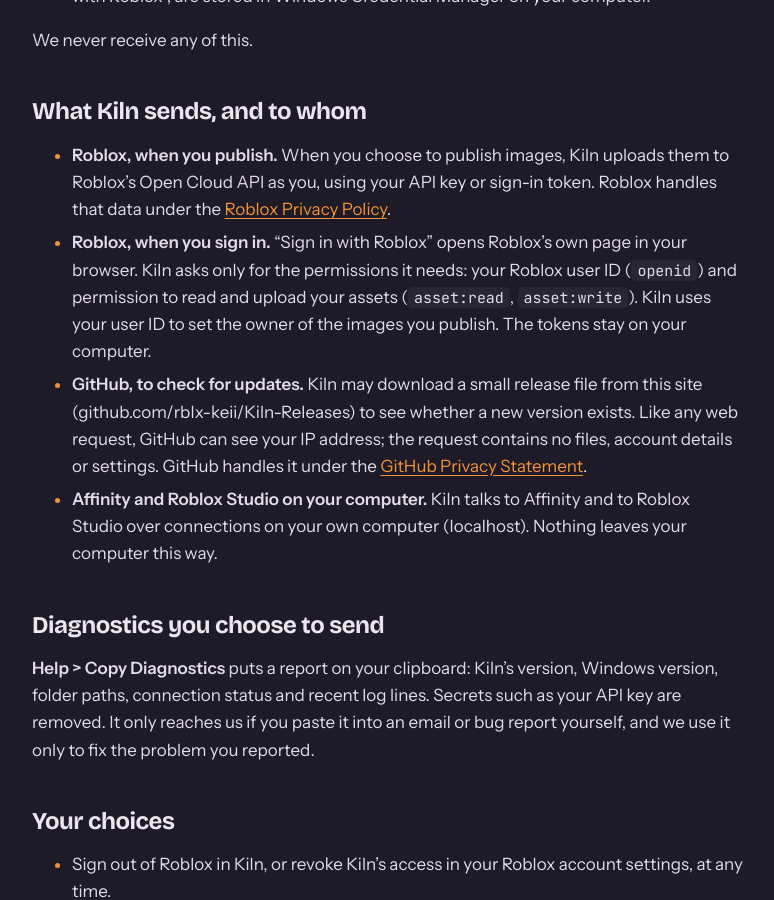
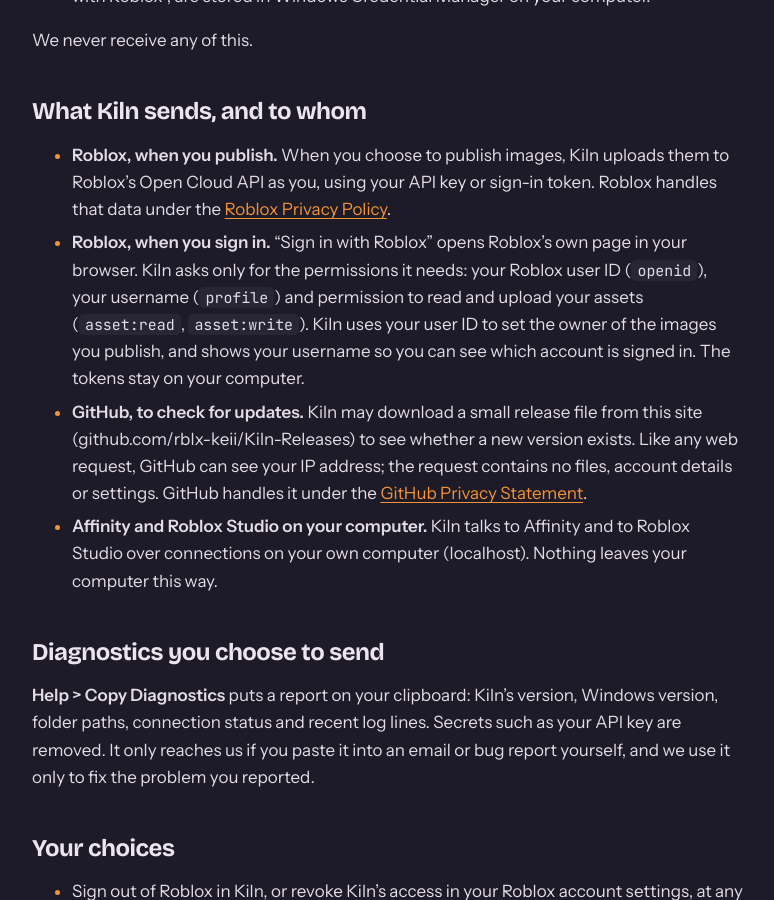
Before and after one commit to rblx-keii/Kiln-Releases, a Jekyll site: the page built from privacy.md, in a window 1280 px wide and 900 px high, scrolled down 652 px. Shown: the whole window, without its empty margins (252-1026 px from the left). Built offline with Jekyll 4.4.1, drawn with Linux system fonts in a browser that asks for light colours.

Commit message:
Privacy: the profile scope (username for the account button)
Co-Authored-By: Claude Opus 5.5 <noreply@anthropic.com>

```diff
--- a/index.html
+++ b/index.html
@@ -76,7 +76,8 @@ body_class: home
   <h2 id="signin-title">Sign in with Roblox</h2>
   <p>Your UI needs its images on Roblox. When you sign in, Kiln uploads the images you export to your own account
     as Image assets and puts their ids in the build. An image you've already uploaded is never uploaded again.</p>
-  <p>Kiln asks Roblox for your user id and permission to read and create your assets, nothing else. The sign-in
+  <p>Kiln asks Roblox for your user id, your username and permission to read and create your assets,
+    nothing else. The sign-in
     stays in Windows Credential Manager on your computer. Sign out in Kiln, or revoke Kiln in your Roblox account
     settings, at any time. <a href="{{ '/privacy.html' | relative_url }}">Privacy Policy</a></p>
 </section>
--- a/privacy.md
+++ b/privacy.md
@@ -31,9 +31,9 @@ We never receive any of this.
   as you, using your API key or sign-in token. Roblox handles that data under the
   [Roblox Privacy Policy](https://en.help.roblox.com/hc/en-us/articles/115004630823).
 - **Roblox, when you sign in.** "Sign in with Roblox" opens Roblox's own page in your browser. Kiln asks only for
-  the permissions it needs: your Roblox user ID (`openid`) and permission to read and upload your assets
-  (`asset:read`, `asset:write`). Kiln uses your user ID to set the owner of the images you publish. The tokens
-  stay on your computer.
+  the permissions it needs: your Roblox user ID (`openid`), your username (`profile`) and permission to read
+  and upload your assets (`asset:read`, `asset:write`). Kiln uses your user ID to set the owner of the images you
+  publish, and shows your username so you can see which account is signed in. The tokens stay on your computer.
 - **GitHub, to check for updates.** Kiln may download a small release file from this site
   (github.com/rblx-keii/Kiln-Releases) to see whether a new version exists. Like any web request, GitHub can see
   your IP address; the request contains no files, account details or settings. GitHub handles it under the
```
